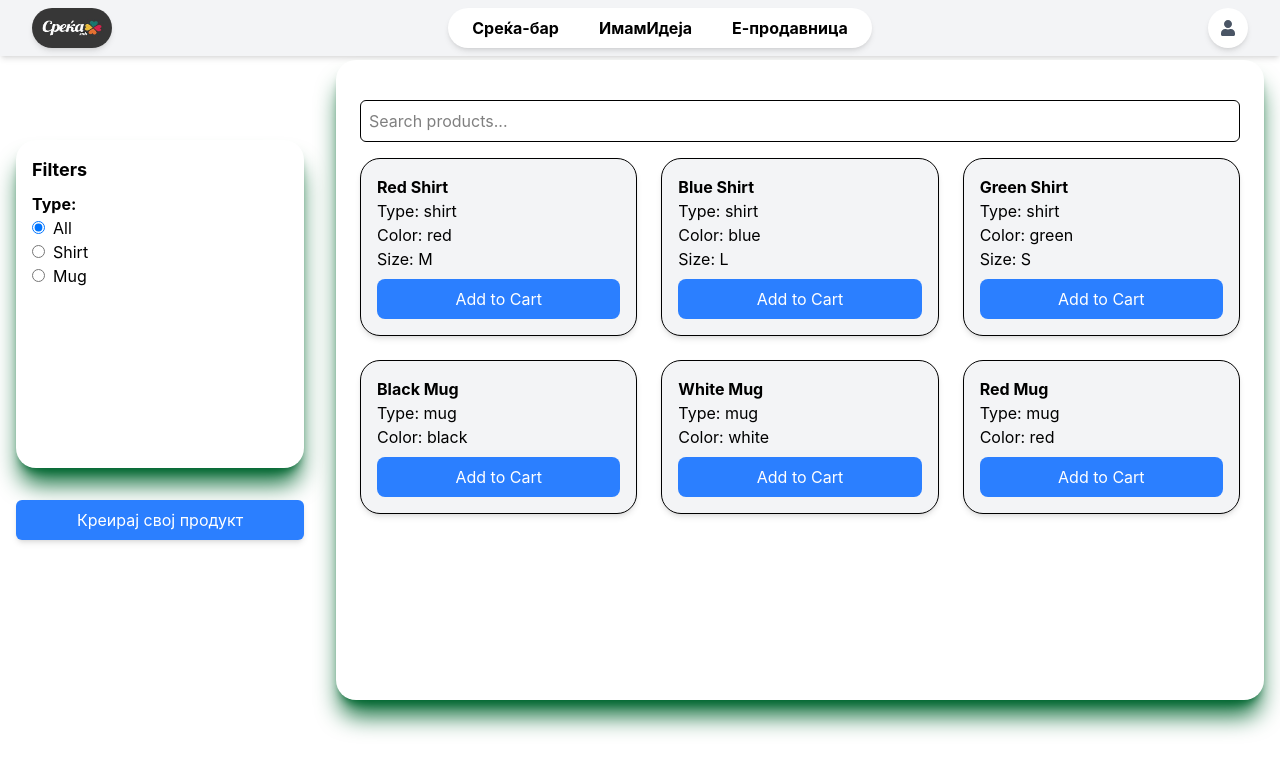
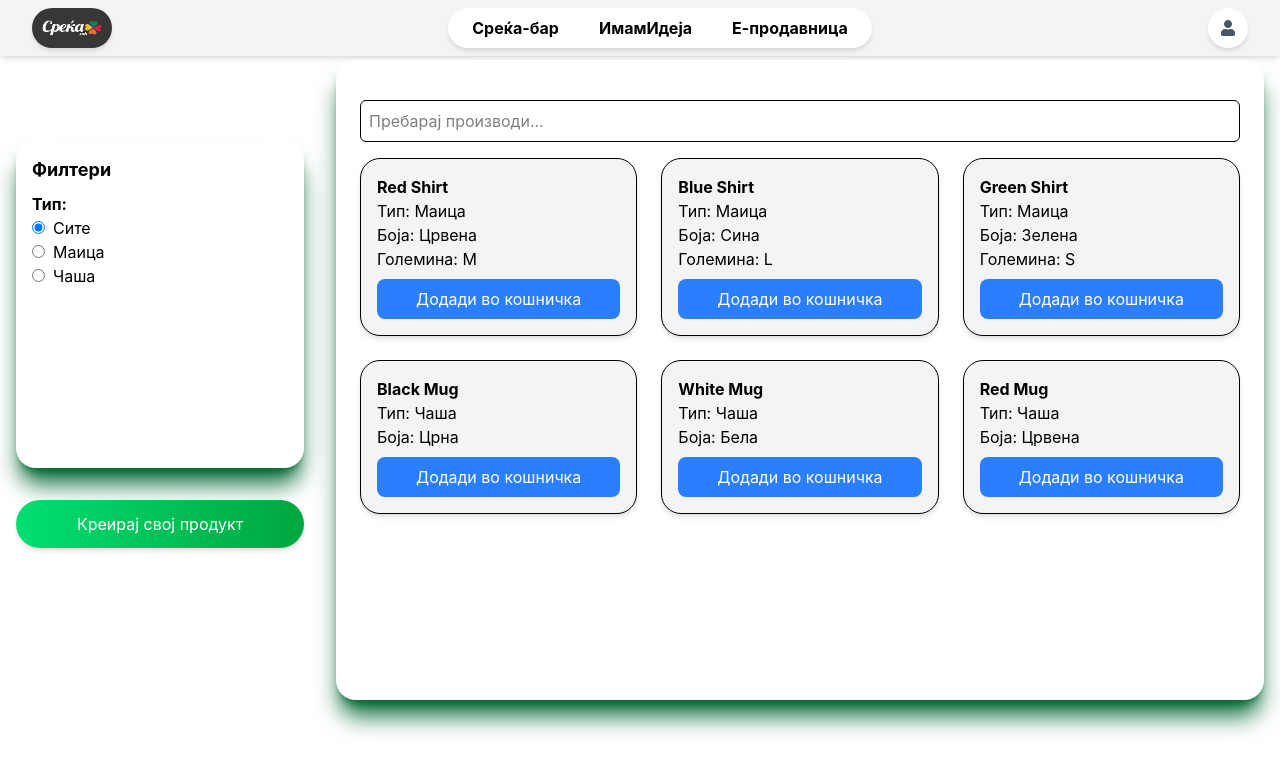
Before and after one commit to IamMistake/HackaProba, a React (Vite) app in the folder hackathon/: page /WebShop in a window 1280 px wide. Shown: the top 772 px of the page. Built offline with nearby package versions, Linux system fonts and the light colour scheme.

Commit message:
hotfixse darko tetovo petrushevski

```diff
--- a/hackathon/src/pages/WebShop.jsx
+++ b/hackathon/src/pages/WebShop.jsx
@@ -17,6 +17,21 @@ function WebShop() {
   const [filterType, setFilterType] = useState("all");
   const [selectedColors, setSelectedColors] = useState([]);
   const [selectedSizes, setSelectedSizes] = useState([]);
+
+
+      {/* Define translations */}
+    const typeTranslations = {
+      shirt: "Маица",
+      mug: "Чаша"
+    };
+
+    const colorTranslations = {
+      red: "Црвена",
+      blue: "Сина",
+      green: "Зелена",
+      black: "Црна",
+      white: "Бела"
+    };
 
   // Toggle function for checkboxes
   const handleCheckboxChange = (value, setter, selectedValues) => {
@@ -42,23 +57,27 @@ function WebShop() {
       <div className="col-span-1 bg-white p-4 text-black overflow-y-auto hide-scrollbar
   rounded-[20px] shadow-xl shadow-green-800 flex-grow mt-20">
 
-        <h2 className="font-bold text-lg mb-2">Filters</h2>
+        <h2 className="font-bold text-lg mb-2">Филтери</h2>
 
         {/* Type Filter */}
         <div>
-          <label className="block font-bold">Type:</label>
-          {["all", "shirt", "mug"].map((type) => (
-            <div key={type}>
+        <label className="block font-bold">Тип:</label>
+        {[
+          { key: "all", label: "Сите" },
+          { key: "shirt", label: "Маица" },
+          { key: "mug", label: "Чаша" }
+        ].map(({ key, label }) => (
+          <div key={key}>
             <input
               type="radio"
-                id={type}
+              id={key}
               name="type"
-                value={type}
-                checked={filterType === type}
-                onChange={() => setFilterType(type)}
+              value={key}
+              checked={filterType === key}
+              onChange={() => setFilterType(key)}
               className="mr-2"
             />
-              <label htmlFor={type} className="capitalize">{type}</label>
+            <label htmlFor={key} className="capitalize">{label}</label>
           </div>
         ))}
         </div>
@@ -66,18 +85,24 @@ function WebShop() {
         {/* Color Filter */}
                   {filterType !== "all" && (
             <div className="mt-4">
-            <label className="block font-bold">Color:</label>
-            {["red", "blue", "green", "black", "white"].map((color) => (
-              <div key={color}>
+              <label className="block font-bold">Боја:</label>
+              {[
+                { key: "red", label: "Црвена" },
+                { key: "blue", label: "Сина" },
+                { key: "green", label: "Зелена" },
+                { key: "black", label: "Црна" },
+                { key: "white", label: "Бела" }
+              ].map(({ key, label }) => (
+                <div key={key}>
                   <input
                     type="checkbox"
-                  id={color}
-                  value={color}
-                  checked={selectedColors.includes(color)}
-                  onChange={() => handleCheckboxChange(color, setSelectedColors, selectedColors)}
+                    id={key}
+                    value={key}
+                    checked={selectedColors.includes(key)}
+                    onChange={() => handleCheckboxChange(key, setSelectedColors, selectedColors)}
                     className="mr-2"
                   />
-                <label htmlFor={color} className="capitalize">{color}</label>
+                  <label htmlFor={key} className="capitalize">{label}</label>
                 </div>
               ))}
             </div>
@@ -86,7 +111,7 @@ function WebShop() {
         {/* Size Filter (Only for Shirts) */}
         {filterType === "shirt" && (
           <div className="mt-4">
-            <label className="block font-bold">Size:</label>
+            <label className="block font-bold">Големина:</label>
             {["S", "M", "L"].map((size) => (
               <div key={size}>
                 <input
@@ -111,24 +136,27 @@ function WebShop() {
         {/* Search Bar */}
         <input
           type="text"
-          placeholder="Search products..."
+          placeholder="Пребарај производи..."
           className="w-full p-2 my-4 border rounded-md"
           onChange={(e) => setSearch(e.target.value)}
         />
+
+
+
 
                 {/* Product Grid */}
         <div className="grid grid-cols-3 gap-6">
           {filteredProducts.map((product) => (
             <div key={product.id} className="p-4 border shadow-md rounded-[20px] bg-gray-100">
               <h3 className="font-bold">{product.productName}</h3>
-              <p>Type: {product.type}</p>
-              <p>Color: {product.color}</p>
-              {product.size && <p>Size: {product.size}</p>}
+              <p>Тип: {typeTranslations[product.type] || product.type}</p>
+              <p>Боја: {colorTranslations[product.color] || product.color}</p>
+              {product.size && <p>Големина: {product.size}</p>}
 
               {/* Add to Cart Button */}
               <button className="mt-2 w-full bg-blue-500 text-white py-2 px-4 rounded-lg
                 hover:bg-blue-600 transition">
-                Add to Cart
+                Додади во кошничка
               </button>
             </div>
           ))}
@@ -137,7 +165,7 @@ function WebShop() {
       </div>
        <button
           onClick={() => navigate("/MakeAProduct")}
-          className="mb-auto bg-blue-500 text-white p-2 rounded-md shadow-md hover:bg-blue-700"
+          className="mb-auto w-full bg-gradient-to-r from-green-400 to-green-600 text-white py-3 px-6 rounded-full shadow-md hover:from-green-500 hover:to-green-700 transition duration-300"
         >
           Креирај свој продукт
         </button>
```
Lines whose indentation alone changed are shown as unchanged.
